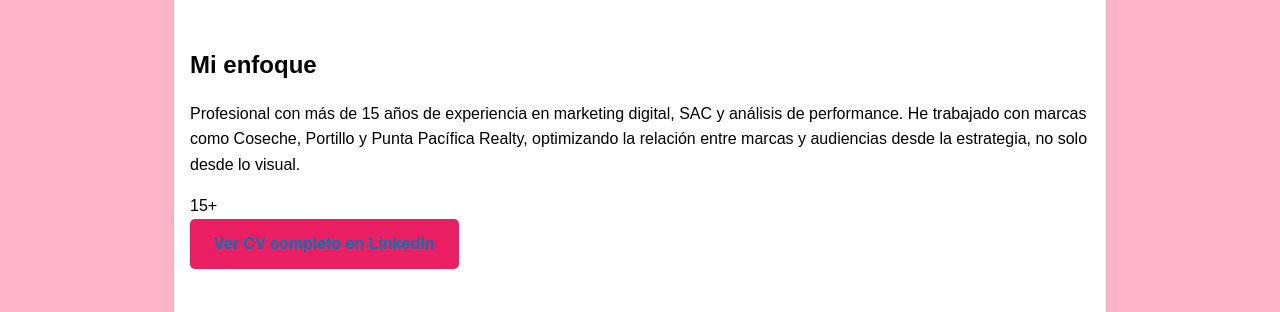
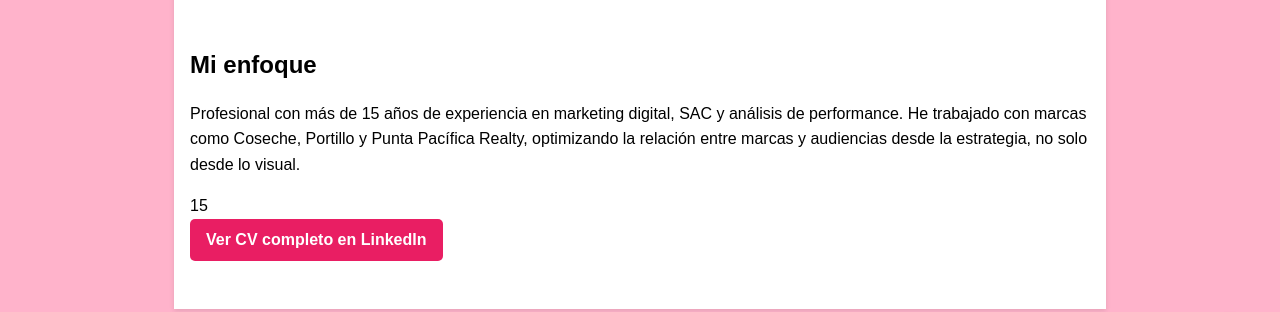
Before and after one commit to PANZERBERO/PabloAhumada, a plain HTML site: page index.html in a window 1280 px wide. Shown: the part 406-718 px from the top of the page. Drawn offline with Linux system fonts and the light colour scheme.

Commit message:
Actualizar index.html

```diff
--- a/index.html
+++ b/index.html
@@ -135,12 +135,15 @@
             height: 40px;
         }
         .linkedin-btn {
-            color: #0077B5;
+            background: #E91E63;
+            color: #FFFFFF;
+            padding: 0.5rem 1rem;
+            border-radius: 5px;
             text-decoration: none;
-            transition: color 0.3s;
+            transition: background 0.3s;
         }
         .linkedin-btn:hover {
-            color: #005F91;
+            background: #C2185B;
         }
         .modal {
             display: none;
@@ -208,7 +211,7 @@
     <section class="section" id="enfoque">
         <h2>Mi enfoque</h2>
         <p>Profesional con más de 15 años de experiencia en marketing digital, SAC y análisis de performance. He trabajado con marcas como Coseche, Portillo y Punta Pacífica Realty, optimizando la relación entre marcas y audiencias desde la estrategia, no solo desde lo visual.</p>
-        <div class="counter" id="experience-counter">0+</div>
+        <div class="counter" id="experience-counter">0</div>
         <a href="https://www.linkedin.com/in/pabloahumada?utm_source=share&utm_campaign=share_via&utm_content=profile&utm_medium=android_app" class="btn linkedin-btn" target="_blank">Ver CV completo en LinkedIn</a>
     </section>
 
@@ -297,7 +300,7 @@
         const speed = 100;
         const interval = setInterval(() => {
             if (count <= target) {
-                counter.textContent = count + '+';
+                counter.textContent = count;
                 count++;
             } else {
                 clearInterval(interval);
```
